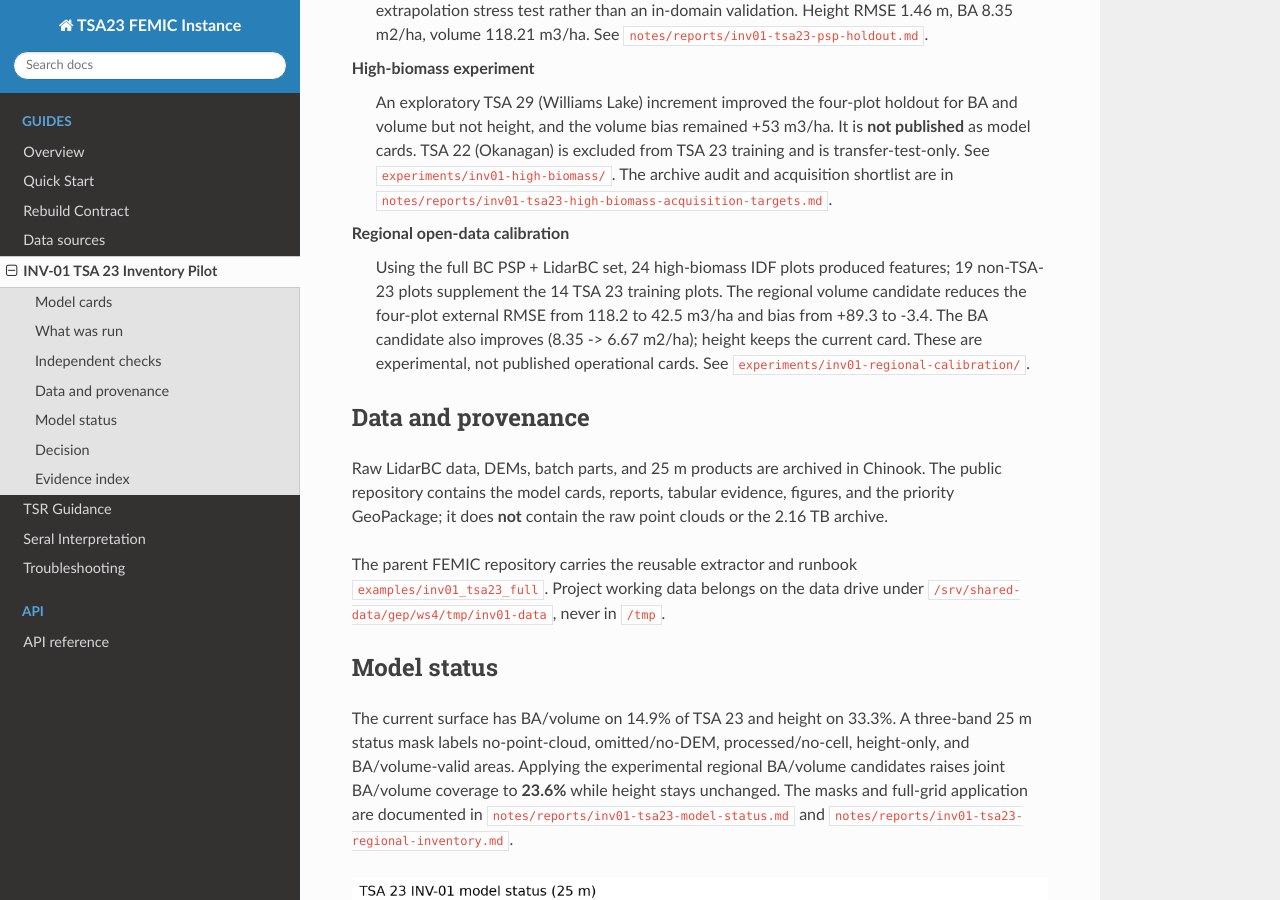
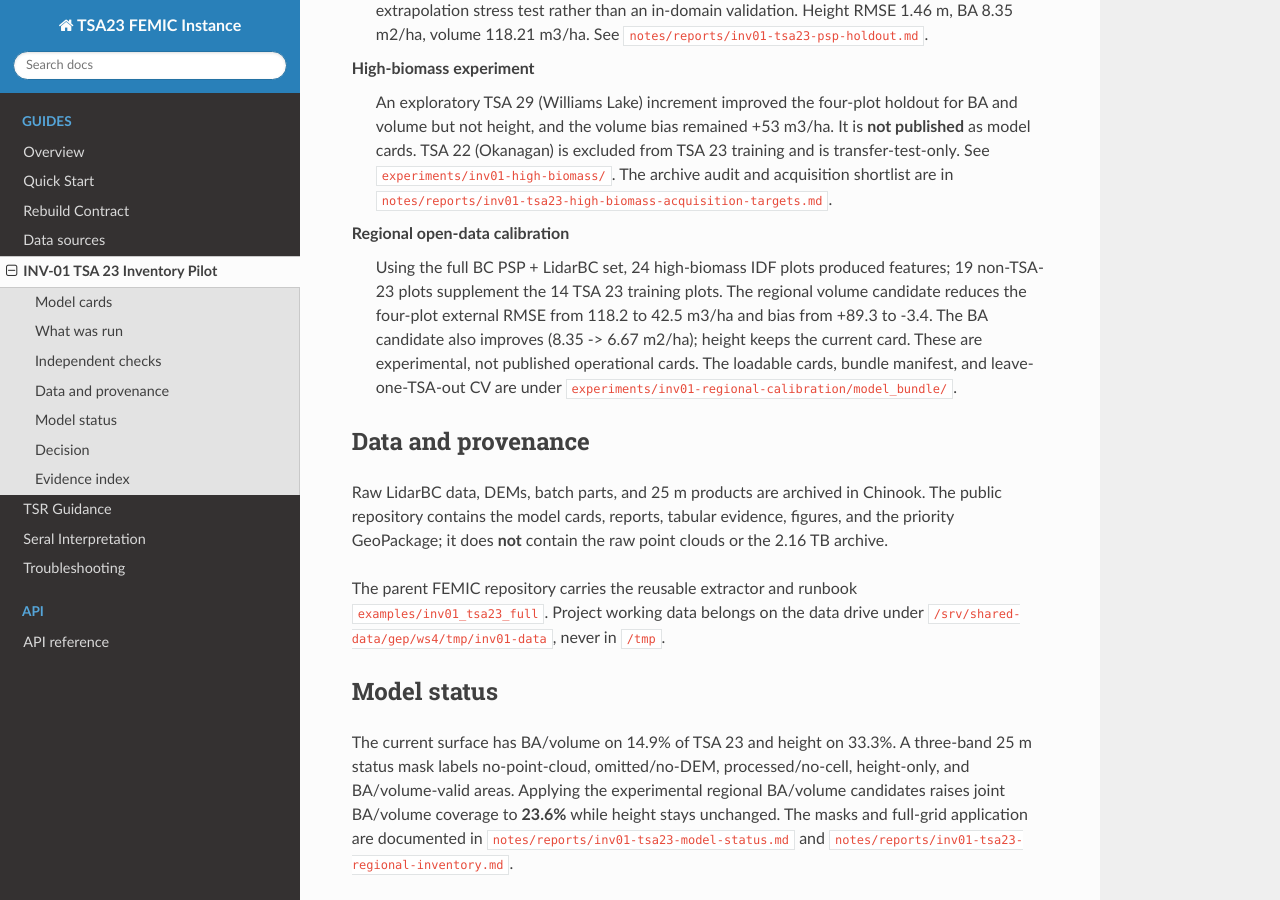
Before and after one commit to UBC-FRESH/femic-tsa23-instance, a Sphinx documentation site: the page built from docs/inv01-tsa23-inventory.rst, in a window 1280 px wide and 900 px high, scrolled down 1305 px. Built offline with Sphinx 7.4.7 and the Read the Docs theme 3.1.0, drawn with Linux system fonts in a browser that asks for light colours.

Commit message:
Add regional model bundle and cross-region CV (#27)

```diff
--- a/docs/inv01-tsa23-inventory.rst
+++ b/docs/inv01-tsa23-inventory.rst
@@ -73,8 +73,9 @@ Regional open-data calibration
    regional volume candidate reduces the four-plot external RMSE from 118.2 to
    42.5 m3/ha and bias from +89.3 to -3.4.  The BA candidate also improves
    (8.35 -> 6.67 m2/ha); height keeps the current card.  These are experimental,
-   not published operational cards.  See
-   ``experiments/inv01-regional-calibration/``.
+   not published operational cards.  The loadable cards, bundle manifest, and
+   leave-one-TSA-out CV are under
+   ``experiments/inv01-regional-calibration/model_bundle/``.
 
 Data and provenance
 -------------------
```
Also changed, not shown: experiments/inv01-regional-calibration/model_bundle/README.md (added), 7 other files.
